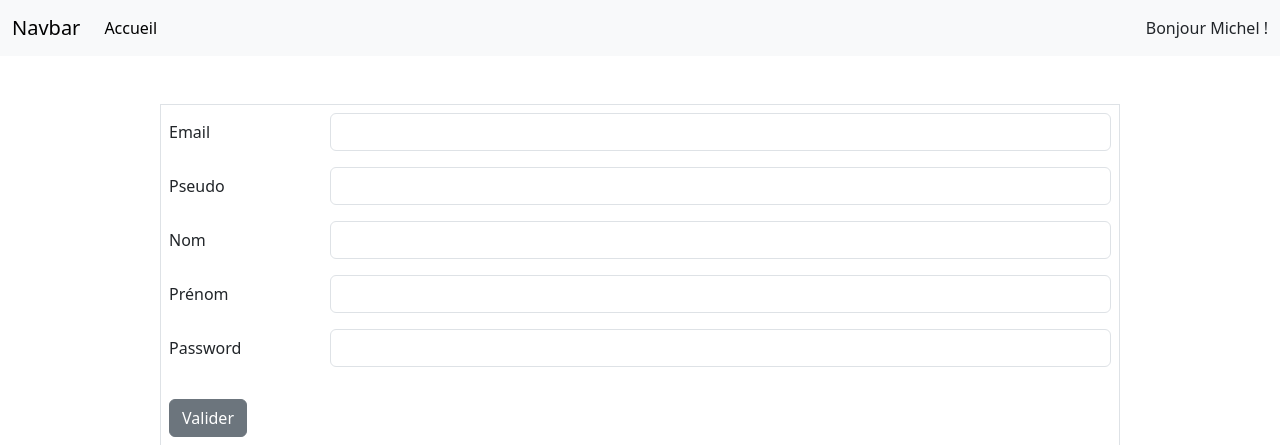
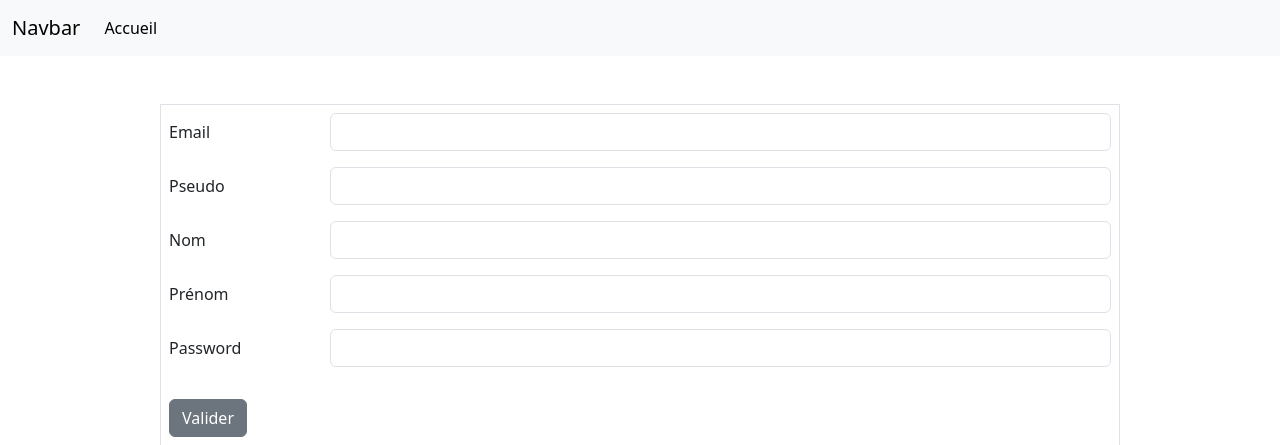
Before and after one commit to Ecole89-B1-2023-2024/B1_php_devoir1_penant, a PHP site: page /B1_php_devoir1_penant/register.php in a window 1280 px wide. Shown: the top 445 px of the page. Run offline with PHP 8.4, Linux system fonts and the light colour scheme.

Commit message:
2e correction

```diff
--- a/www/register.php
+++ b/www/register.php
@@ -59,7 +59,6 @@ if($_GET!=[]){
                   </li>
                 </ul>
               </div>
-              <div>Bonjour Michel !</div>
             </div>
           </nav>
     </header>
```
